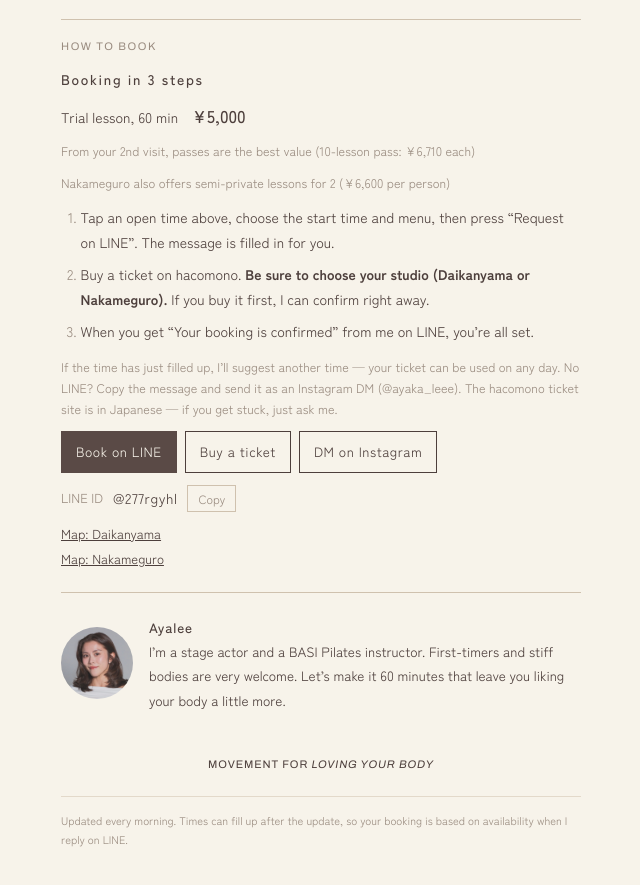
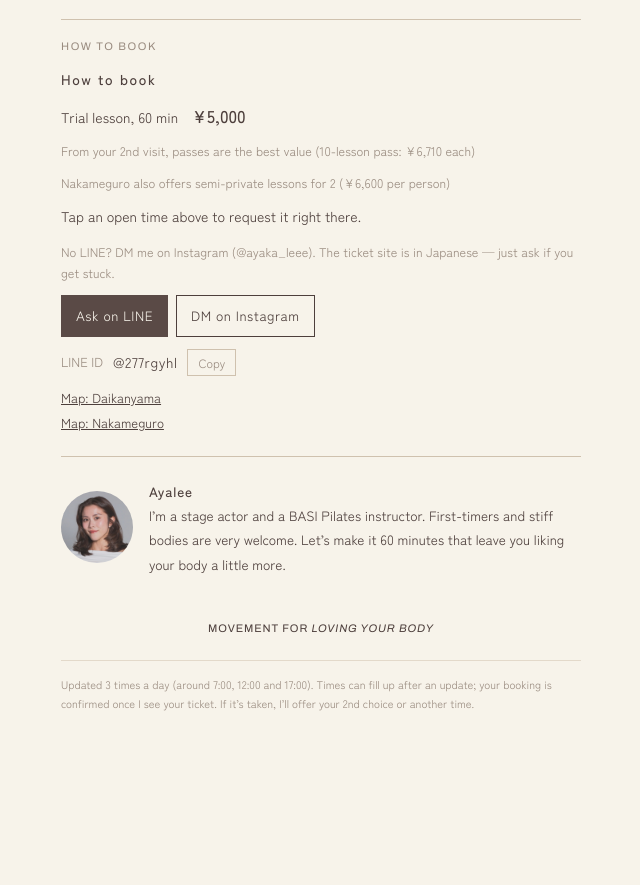
Before and after one commit to ayaleee/ayaleee.github.io, a plain HTML site: page index.html in a window 1280 px wide. Shown: the part 735-1620 px from the top of the page, without its empty margins (319-959 px from the left). After the commit the page ends 1497 px from the top, so only its background shows below. Drawn offline with Linux system fonts and the light colour scheme.

Commit message:
空き枠を更新 2026-11-19 13:50

```diff
--- a/index.html
+++ b/index.html
@@ -114,6 +114,7 @@ body::before{content:"";position:fixed;inset:0 0 auto;height:env(safe-area-inset
 .langs button:focus-visible{outline:1px solid var(--on-photo);outline-offset:2px}
 .how .note2{margin:0;font-size:12.5px;color:var(--muted);line-height:1.7}
 .how .note2:empty{display:none}
+.how .one{margin:0;font-size:14px;line-height:1.7}
 button.seg{width:100%;font:inherit;color:inherit;background:none;border:0;border-bottom:1px solid var(--line);text-align:left;cursor:pointer}
 button.seg .go{font-size:15px;color:var(--muted);line-height:1}
 button.seg[aria-expanded="true"]{background:var(--wash)}
@@ -186,15 +187,10 @@ footer{font-size:11px;color:var(--muted);line-height:1.8;border-top:1px solid va
     <div class="price"><span data-i="trial">体験レッスン 60分</span><b>¥5,000</b></div>
     <div class="price2" data-i="againP">2回目からは回数券がお得です（10回券なら1回 ¥6,710）</div>
     <div class="price2" data-i="semiP">中目黒は2名のセミプライベートもできます（1人 ¥6,600）</div>
-    <ol>
-      <li data-i="s1">LINE で「店舗・希望の日にち・開始時間」を送ってください。</li>
-      <li data-i="s2" data-html>Ayalee からお返事したら、hacomono で<b>ご希望の店舗（代官山・中目黒）を選んで</b>チケットを購入してください。</li>
-      <li data-i="s3">「チケット買いました」と LINE をいただいたら、ご予約確定です。</li>
-    </ol>
+    <p class="one" data-i="howOne">上の空き時間をタップすると、そこから申し込めます。</p>
     <p class="note2" data-i="note2"></p>
     <div class="links">
-      <a class="primary" href="https://line.me/R/ti/p/@277rgyhl" target="_blank" rel="noopener" data-i="bookLine">LINE で予約する</a>
-      <a href="https://tou.hacomono.jp/" target="_blank" rel="noopener" data-i="buy">チケットを買う</a>
+      <a class="primary" href="https://line.me/R/ti/p/@277rgyhl" target="_blank" rel="noopener" data-i="ask">LINE で質問する</a>
       <a class="ig" href="https://ig.me/m/ayaka_leee" target="_blank" rel="noopener" data-i="ig" hidden></a>
     </div>
     <div class="lineid">LINE ID <code id="lid">@277rgyhl</code><button class="copy" id="copy" type="button" data-i="copy">コピー</button></div>
@@ -209,7 +205,7 @@ footer{font-size:11px;color:var(--muted);line-height:1.8;border-top:1px solid va
     <p><b>Ayalee</b><br><span data-i="intro">舞台俳優で、BASI ピラティスのインストラクターです。はじめての方も、体がかたい方も大丈夫。終わったあと、自分の体がちょっと好きになれる60分にしましょう。</span></p>
   </div>
   <div class="motto"><span class="m1">Movement for <i>loving your body</i></span></div>
-  <footer data-i="foot">毎朝更新しています。表示のあとに埋まることもあるので、LINE でお返事した時点の空きで確定します。</footer>
+  <footer data-i="foot">1日3回（7時・12時・17時ごろ）更新しています。</footer>
 </div>
 
 <script>
@@ -287,9 +283,10 @@ const T = {
     prep:"ただいま空き情報を準備中です。LINE でお問い合わせください。",
     asof:(m,d,t)=>`${m}/${d} ${t} 時点の空き（30分ごと）`,
     howH:"ご予約のしかた", trial:"体験レッスン 60分",
+    howOne:"上の空き時間をタップすると、そこから申し込めます。", ask:"LINE で質問する",
     s1:"上の空き時間をタップして、時間とメニューを選び「LINE で申し込む」を押してください。送る文は自動で入ります。",
     s2:"hacomono で<b>ご希望の店舗（代官山・中目黒）を選んで</b>チケットを購入してください。先に買っておくと、すぐに確定できます。",
-    s3:"Ayalee から「ご予約確定」の LINE が届いたら完了です。", note2:"もし埋まっていたら、別の時間をご案内します。チケットはほかの日にもそのまま使えます。", ig:"",
+    s3:"Ayalee から「ご予約確定」の LINE が届いたら完了です。", note2:"", ig:"",
     semiP:"中目黒は2名のセミプライベートもできます（1人 ¥6,600）",
     stale:(m,d)=>`空き情報が古くなっています（${m}/${d} 時点）。表示とちがうことがあるので、LINE でお問い合わせください。`,
     alt:"第2希望（あれば）", altNone:"なし", altKey:"第2希望",
@@ -313,7 +310,7 @@ const T = {
     bookLine:"LINE で予約する", buy:"チケットを買う", copy:"コピー", copied:"コピーしました",
     mapTd:"代官山の地図", mapTn:"中目黒の地図",
     intro:"舞台俳優で、BASI ピラティスのインストラクターです。はじめての方も、体がかたい方も大丈夫。終わったあと、自分の体がちょっと好きになれる60分にしましょう。",
-    foot:"毎朝更新しています。表示のあとに埋まることもあるので、LINE でお返事した時点の空きで確定します。"
+    foot:"1日3回（7時・12時・17時ごろ）更新しています。表示のあとに埋まることもあるので、チケットの購入を確認した時点で確定します。埋まっていたら第2希望か別の時間をご案内します。"
   },
   en: {
     title:"Ayalee Pilates — Lesson availability", heroLabel:"Ayalee stretching on a Pilates barrel",
@@ -325,11 +322,12 @@ const T = {
     one:"start", range:"start any time", left:n=>`${n} ${n===1?"spot":"spots"} left`, none:"No openings on this day. Please choose another day.",
     prep:"Availability is being updated. Please ask on LINE.",
     asof:(m,d,t)=>`As of ${m}/${d} ${t} (30-min steps)`,
-    howH:"Booking in 3 steps", trial:"Trial lesson, 60 min",
+    howH:"How to book", trial:"Trial lesson, 60 min",
+    howOne:"Tap an open time above to request it right there.", ask:"Ask on LINE",
     s1:"Tap an open time above, choose the start time and menu, then press “Request on LINE”. The message is filled in for you.",
     s2:"Buy a ticket on hacomono. <b>Be sure to choose your studio (Daikanyama or Nakameguro).</b> If you buy it first, I can confirm right away.",
     s3:"When you get “Your booking is confirmed” from me on LINE, you’re all set.",
-    note2:"If the time has just filled up, I’ll suggest another time — your ticket can be used on any day. No LINE? Copy the message and send it as an Instagram DM (@ayaka_leee). The hacomono ticket site is in Japanese — if you get stuck, just ask me.", ig:"DM on Instagram",
+    note2:"No LINE? DM me on Instagram (@ayaka_leee). The ticket site is in Japanese — just ask if you get stuck.", ig:"DM on Instagram",
     semiP:"Nakameguro also offers semi-private lessons for 2 (¥6,600 per person)",
     stale:(m,d)=>`This availability is out of date (as of ${m}/${d}). Times may have changed — please ask on LINE.`,
     alt:"Second choice (optional)", altNone:"None", altKey:"2nd choice",
@@ -353,7 +351,7 @@ const T = {
     bookLine:"Book on LINE", buy:"Buy a ticket", copy:"Copy", copied:"Copied",
     mapTd:"Map: Daikanyama", mapTn:"Map: Nakameguro",
     intro:"I’m a stage actor and a BASI Pilates instructor. First-timers and stiff bodies are very welcome. Let’s make it 60 minutes that leave you liking your body a little more.",
-    foot:"Updated every morning. Times can fill up after the update, so your booking is based on availability when I reply on LINE."
+    foot:"Updated 3 times a day (around 7:00, 12:00 and 17:00). Times can fill up after an update; your booking is confirmed once I see your ticket. If it’s taken, I’ll offer your 2nd choice or another time."
   },
   zh: {
     title:"Ayalee 普拉提 课程空位", heroLabel:"在普拉提桶上伸展的 Ayalee",
@@ -366,10 +364,11 @@ const T = {
     prep:"空位信息更新中，请通过 LINE 咨询。",
     asof:(m,d,t)=>`${m}/${d} ${t} 的空位（每30分钟）`,
     howH:"预约方式", trial:"体验课 60分钟",
+    howOne:"点击上方的空位时间，就可以直接申请。", ask:"通过 LINE 咨询",
     s1:"点击上方的空位时间，选择开始时间和课程，然后按「通过 LINE 申请」。要发送的内容会自动填好。",
     s2:"请在 hacomono 上<b>选择您希望的店铺（代官山或中目黑）</b>并购买课程券。先购买的话可以马上确定。",
     s3:"收到 Ayalee 发来的「预约确定」LINE 就完成了。",
-    note2:"如果刚好被约满，我会为您推荐其他时间，课程券可以用于其他日期。没有 LINE 的话，可以复制内容在 Instagram（@ayaka_leee）私信我。hacomono 购票页面是日文的，如有不明白的地方，欢迎随时问我。", ig:"Instagram 私信",
+    note2:"没有 LINE 的话，可以在 Instagram（@ayaka_leee）私信我。购票页面是日文的，有不明白的地方随时问我。", ig:"Instagram 私信",
     semiP:"中目黑店也可以 2 人一起上小班私教课（每人 ¥6,600）",
     stale:(m,d)=>`空位信息已过时（${m}/${d} 时点），可能与实际不同，请通过 LINE 咨询。`,
     alt:"第二希望（可选）", altNone:"无", altKey:"第二希望／第2希望",
@@ -393,7 +392,7 @@ const T = {
     bookLine:"通过 LINE 预约", buy:"购买课程券", copy:"复制", copied:"已复制",
     mapTd:"代官山店地图", mapTn:"中目黑店地图",
     intro:"我是舞台演员，也是 BASI 普拉提教练。第一次上课、身体比较僵硬都没关系。让这60分钟结束时，你会更喜欢自己的身体一点。",
-    foot:"每天早上更新。更新后也可能被约满，以我在 LINE 回复时的空位为准。"
+    foot:"每天更新 3 次（约 7点・12点・17点）。更新后也可能被约满，确认您购买课程券后预约即确定。如已约满，会为您安排第二希望或其他时间。"
   }
 };
 let lang = "ja";
```
